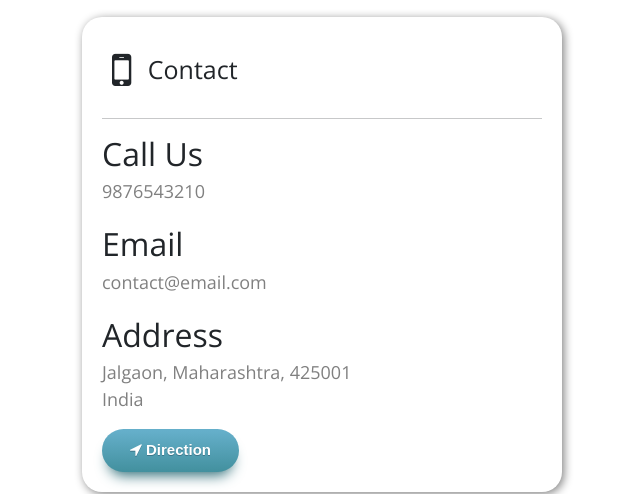
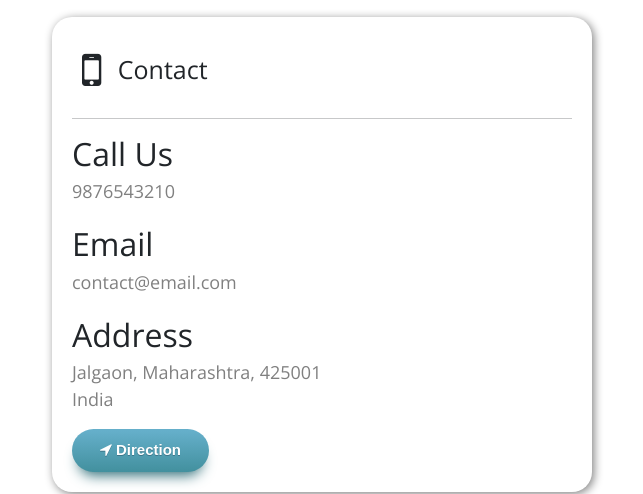
Before and after one commit to prashantf43/dvc, a plain HTML site: page index.html in a window 1280 px wide. Shown: the part 463-957 px from the top of the page, without its empty margins (318-961 px from the left). Drawn offline with nearby package versions, Linux system fonts and the light colour scheme.

Commit message:
Update style.css

```diff
--- a/style.css
+++ b/style.css
@@ -81,7 +81,7 @@
 
 .contact,.map, .carousel, .gallery{
     padding: 20px;
-    max-width: 80%;
+    max-width: 90%;
     box-shadow: 2px 2px 10px gray;
     margin: 20px auto;
     border-radius: 20px;
```
